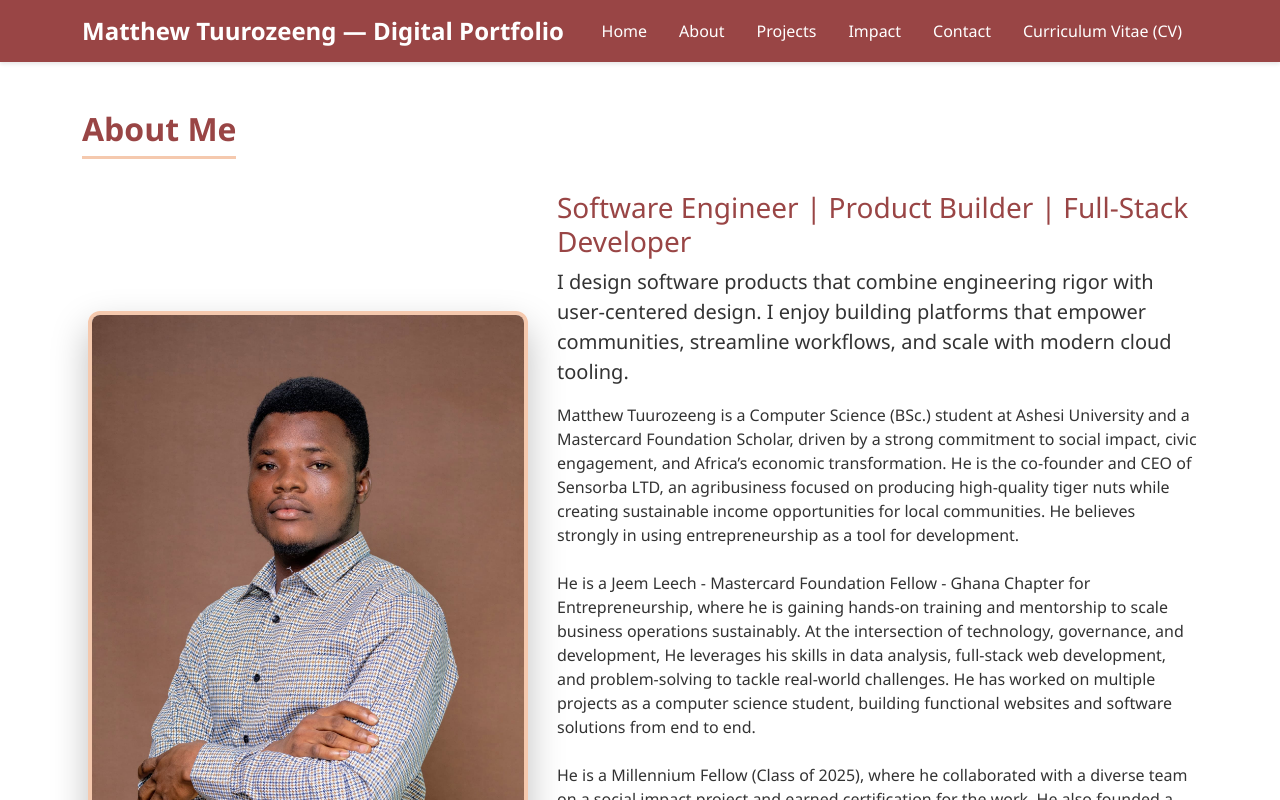
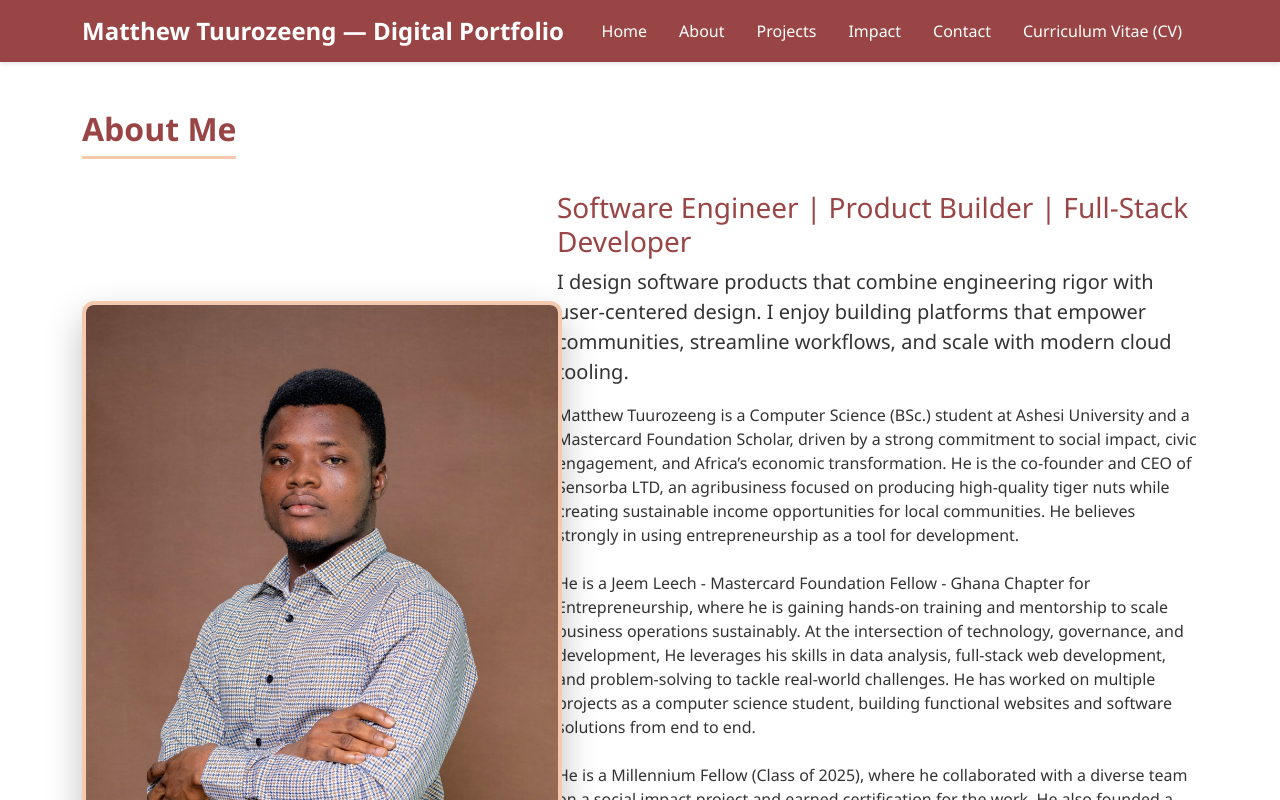
Before and after one commit to MatthewTuurozeeng/Matthew_Tuurozeeng_Digital_Portfolio, a React (Vite) app in the folder frontend/: page /about in a window 1280 px wide. Shown: the top 800 px of the page. Built offline with nearby package versions, Linux system fonts and the light colour scheme; no server answers.

Commit message:
tweaked profile picture display

```diff
--- a/frontend/src/index.css
+++ b/frontend/src/index.css
@@ -213,11 +213,11 @@ body {
 
 }
 .about-profile-image {
-  width: 440px;             /* wider for portrait */
-  height: 660px;            /* taller for full head-to-shoulders */
-  object-fit: cover;        /* crops correctly without stretching */
-  border-radius: 12px;      /* subtle rounded corners */
-  border: 4px solid var(--secondary); /* clean border */
+  width: 480px;
+  height: 680px;
+  object-fit: cover;
+  border-radius: 12px;
+  border: 4px solid var(--secondary);
   box-shadow: 0 16px 36px rgba(0, 0, 0, 0.25); /* soft shadow for depth */
   transition: transform 0.3s ease, box-shadow 0.3s ease;
   position: relative;
```
